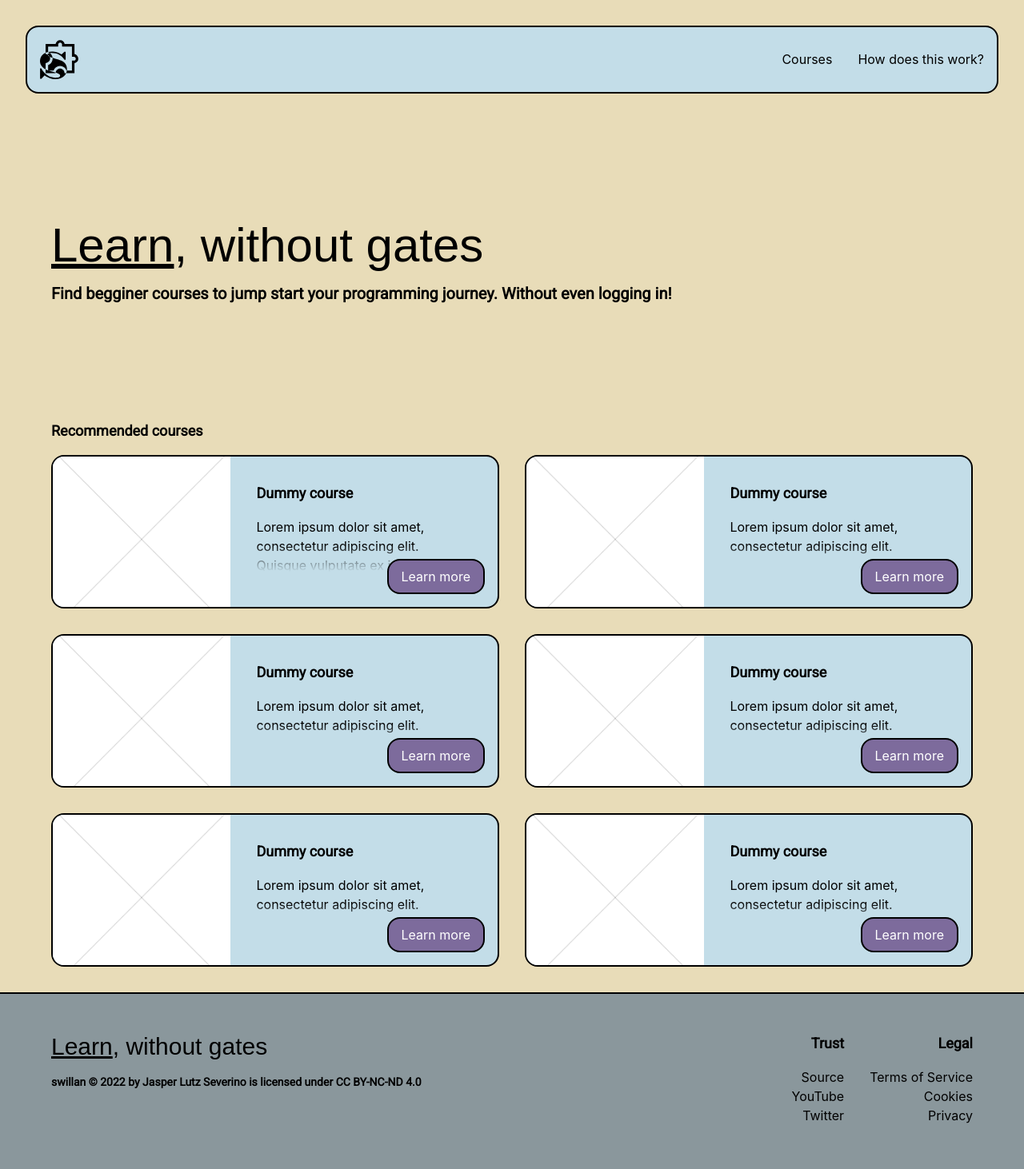
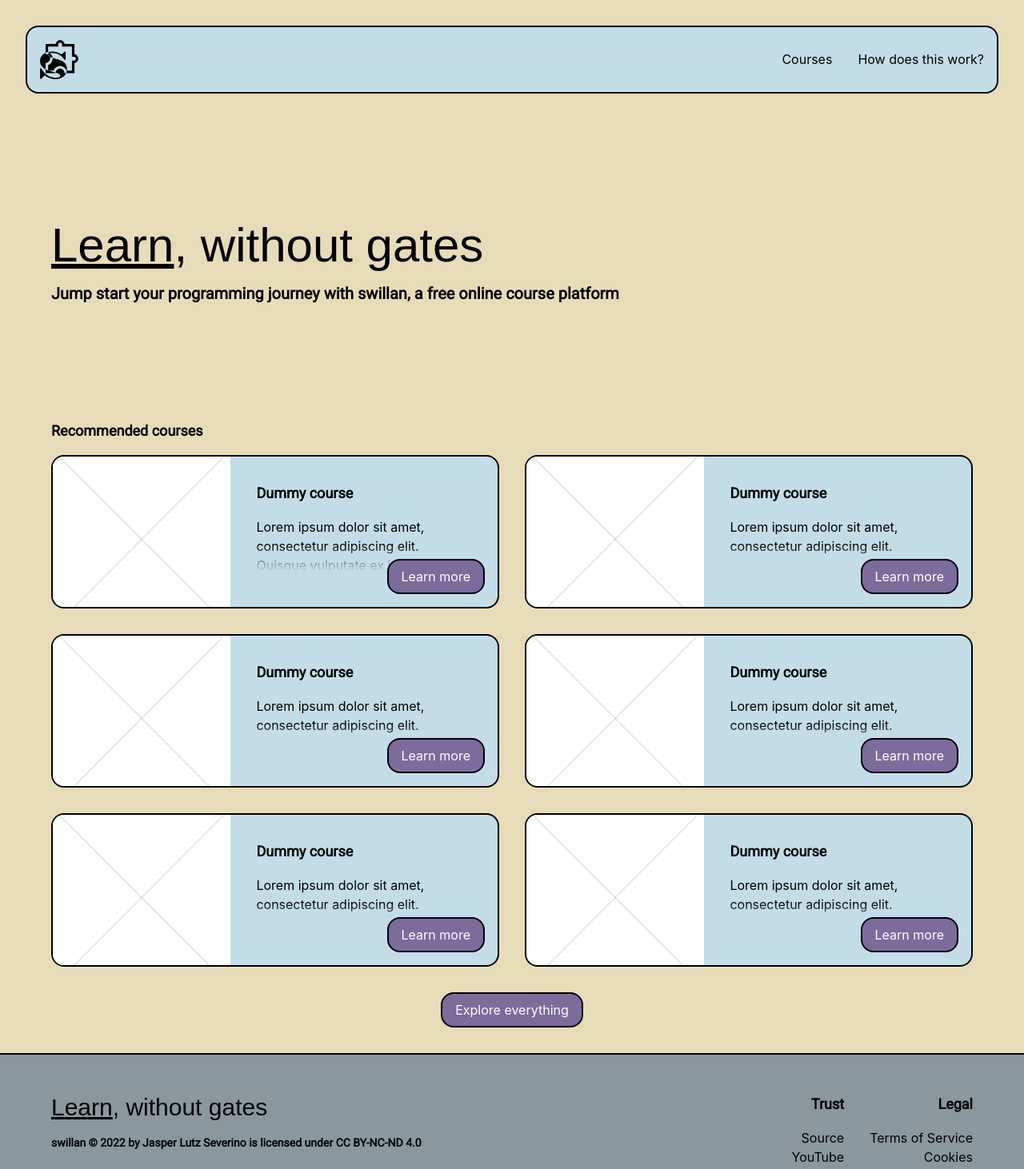
Before and after one commit to lutzseverino/smr-m08--swillan, a React (Create React App) app: page / in a window 1280 px wide. Shown: the top 1462 px of the page at 80% size. Built offline with nearby package versions, Linux system fonts and the light colour scheme; a web font is replaced by a local one.

Commit message:
Change title on page

```diff
--- a/public/index.html
+++ b/public/index.html
@@ -1,12 +1,14 @@
 <!DOCTYPE html>
 <html lang="en">
-
   <head>
     <meta charset="utf-8" />
     <link rel="icon" href="%PUBLIC_URL%/favicon.svg" />
     <meta name="viewport" content="width=device-width, initial-scale=1" />
     <meta name="theme-color" content="#000000" />
-  <meta name="description" content="Web site created using create-react-app" />
+    <meta
+      name="description"
+      content="Web site created using create-react-app"
+    />
     <link rel="apple-touch-icon" href="%PUBLIC_URL%/logo192.png" />
     <!--
       manifest.json provides metadata used when your web app is installed on a
@@ -22,7 +24,7 @@
       work correctly both with client-side routing and a non-root public URL.
       Learn how to configure a non-root public URL by running `npm run build`.
     -->
-  <title>swillan</title>
+    <title>swillan - loading...</title>
   </head>
 
   <body>
@@ -39,5 +41,4 @@
       To create a production bundle, use `npm run build` or `yarn build`.
     -->
   </body>
-
 </html>
--- a/src/pages/home/index.tsx
+++ b/src/pages/home/index.tsx
@@ -1,4 +1,5 @@
 import React from "react";
+import Button from "../../components/button";
 import CourseBlock, { CourseBlockSkeleton } from "../../components/courseblock";
 import { dummyCourses } from "../../data";
 
@@ -23,6 +24,8 @@ export default class Home extends React.Component<{}, HomeState> {
   }
 
   componentDidMount(): void {
+    document.title = "swillan - home";
+
     setTimeout(() => {
       this.setState({
         recommendedCourses: dummyCourses,
@@ -39,12 +42,12 @@ export default class Home extends React.Component<{}, HomeState> {
             <span className="underline">Learn</span>, without gates
           </h1>
           <h3>
-            Find begginer courses to jump start your programming journey.
-            Without even logging in!
+            Jump start your programming journey with swillan, a free online
+            course platform
           </h3>
         </div>
 
-        <div>
+        <div className="flex flex-col">
           <h4>Recommended courses</h4>
 
           <div className="grid grid-cols-1 gap-8 md:grid-cols-2 2xl:grid-cols-3">
@@ -67,6 +70,9 @@ export default class Home extends React.Component<{}, HomeState> {
                 </CourseBlock>
               ))}
           </div>
+          <div className="mt-8 self-center">
+            <Button>Explore everything</Button>
+          </div>
         </div>
       </div>
     );
```
Lines whose indentation alone changed are shown as unchanged.
